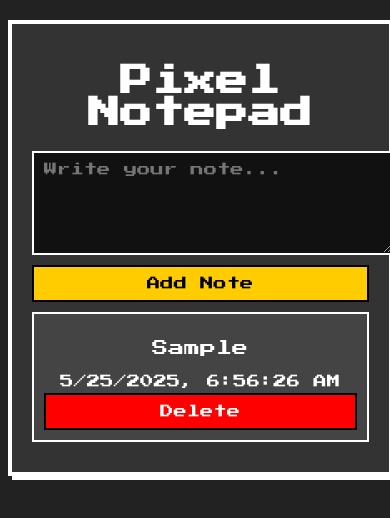
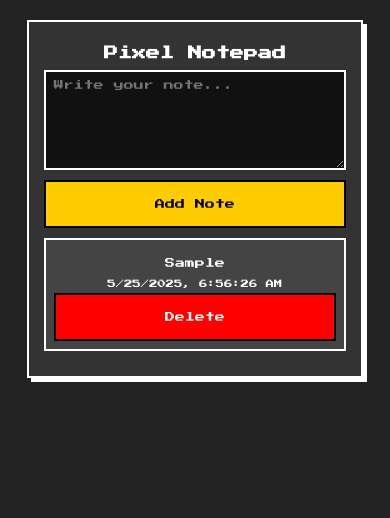
Before and after one commit to shaiiiikh-github/pixel-notepad, a plain HTML site: page index.html in a window 390 px wide. Both pictures are taken after typing "Sample" into the empty fields and a click on the button "Add Note". Drawn offline with Linux system fonts and the light colour scheme.

Commit message:
`Refactor index.html and styles.css with minor changes to meta viewport and CSS styles`

```diff
--- a/index.html
+++ b/index.html
@@ -2,7 +2,9 @@
 <html lang="en">
 <head>
     <meta charset="UTF-8">
-    <meta name="viewport" content="width=device-width, initial-scale=1.0">
+
+    <meta name="viewport" content="width=device-width, initial-scale=1.0, user-scalable=no">
+
     <title>Pixel Notepad</title>
     <link rel="stylesheet" href="styles.css">
 </head>
--- a/styles.css
+++ b/styles.css
@@ -1,10 +1,15 @@
 @import url('https://fonts.googleapis.com/css2?family=Press+Start+2P&display=swap');
+
+* {
+    box-sizing: border-box;
+}
 
 body {
     font-family: 'Press Start 2P', cursive;
     background-color: #222;
     color: #fff;
     text-align: center;
+    overflow-x: hidden;
 }
 
 .container {
@@ -35,6 +40,7 @@ button {
     border: 2px solid #000;
     cursor: pointer;
     margin-top: 10px;
+    min-height: 48px;
 }
 
 .note {
@@ -42,6 +48,7 @@ button {
     padding: 10px;
     margin: 10px 0;
     border: 2px solid #fff;
+    word-wrap: break-word; /* Ensure long text wraps */
 }
 
 .note button {
@@ -49,3 +56,36 @@ button {
     color: white;
     margin-top: 5px;
 }
+
+@media (max-width: 480px) {
+    .container {
+        padding: 15px;
+        border-width: 2px;
+    }
+
+    h1 {
+        font-size: 14px;
+        margin-bottom: 10px;
+    }
+
+    textarea {
+        height: 100px;
+        font-size: 10px;
+        padding: 8px;
+    }
+
+    button {
+        font-size: 10px;
+        padding: 8px;
+    }
+
+    .note {
+        font-size: 10px;
+        padding: 8px;
+    }
+
+    .note button {
+        font-size: 10px;
+        padding: 6px;
+    }
+}
```
